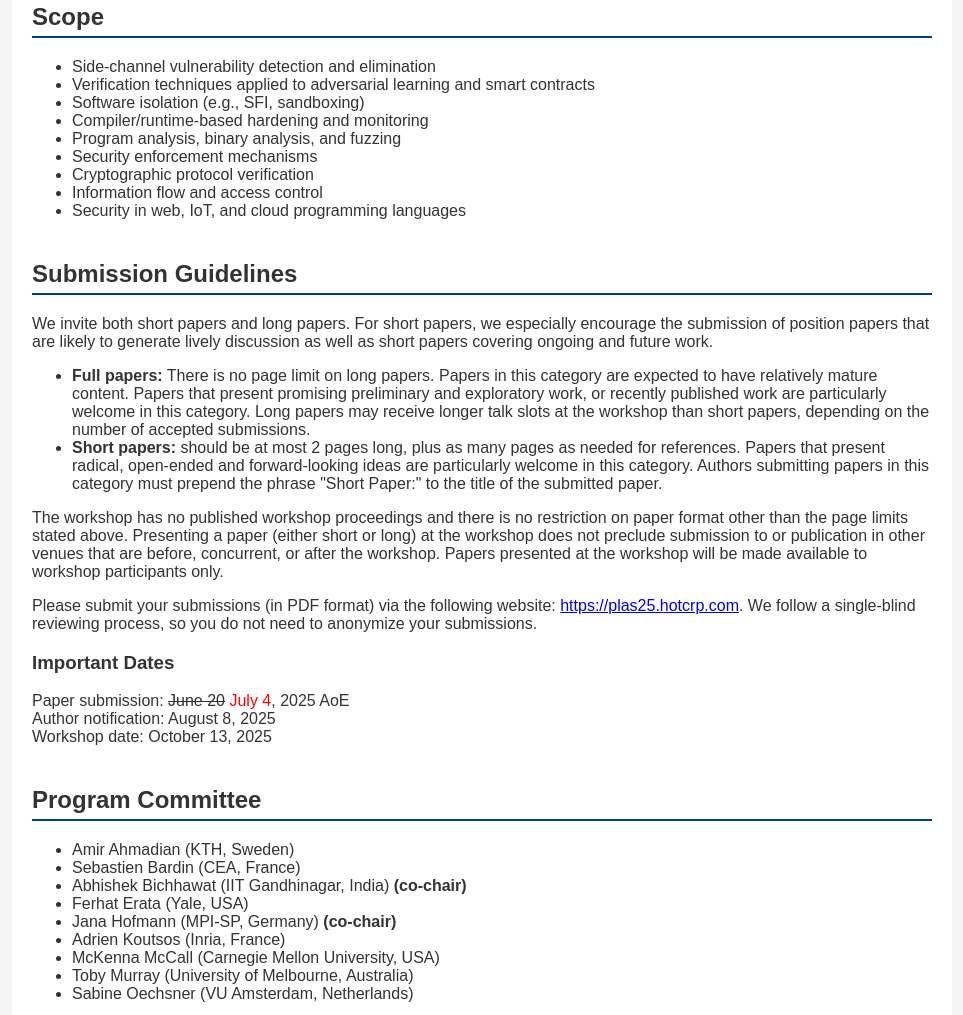
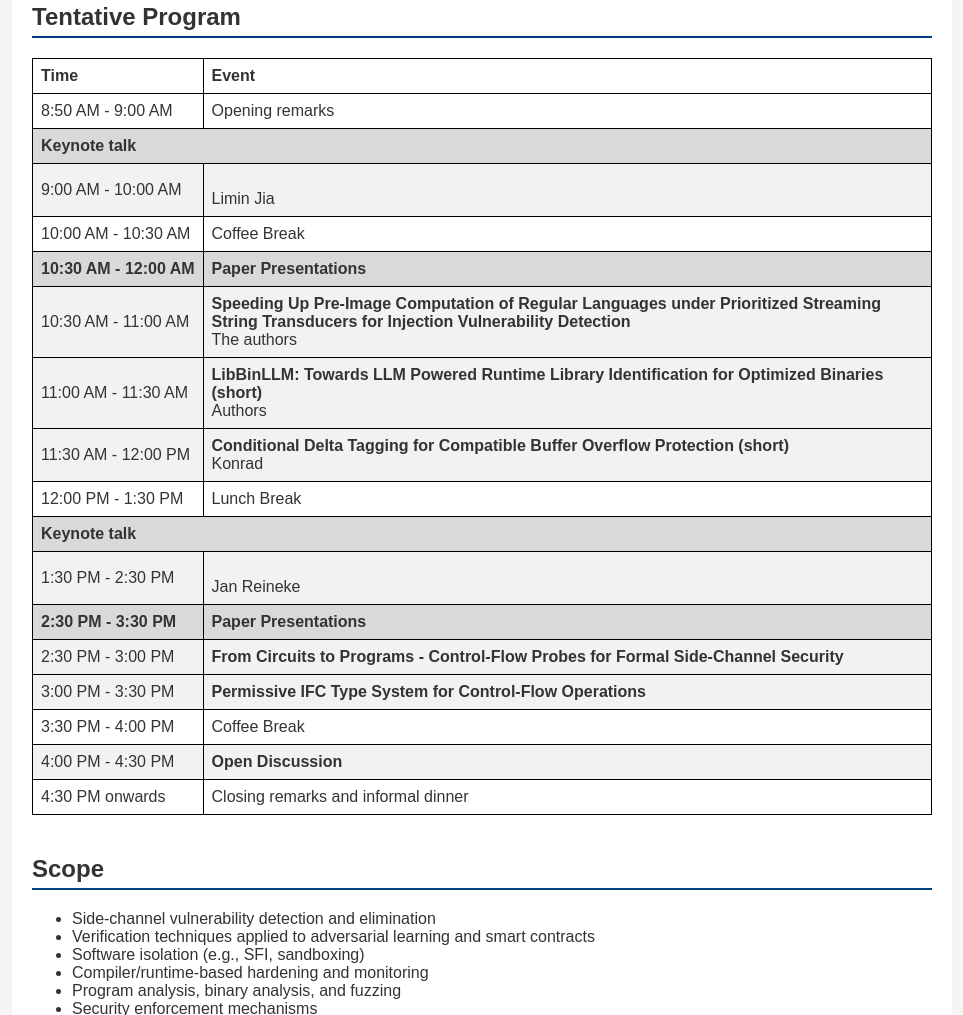
Before and after one commit to plas25/plas25.github.io, a plain HTML site: page index.html in a window 1280 px wide. Shown: the part 847-1862 px from the top of the page, without its empty margins (158-1121 px from the left). Drawn offline with Linux system fonts and the light colour scheme.

Commit message:
Update index.html

```diff
--- a/index.html
+++ b/index.html
@@ -4,6 +4,14 @@
     <meta charset="UTF-8">
     <title>PLAS 2025 - Workshop on Programming Languages and Analysis for Security</title>
     <link rel="stylesheet" href="style.css">
+	<style>
+        table, th, td {
+            border: 1px solid black;
+            border-collapse: collapse;
+            padding: 8px;
+            text-align: left;
+        }
+    </style>
 </head>
 <body>
     <header>
@@ -49,6 +57,91 @@
 	    <a href="https://www.andrew.cmu.edu/user/liminjia/">Limin Jia </a>
 	    <p>Carnegie Mellon University</p> -->
 	</section>
+
+		<section id="program">
+            <h2>Tentative Program</h2>
+			<table>
+        <thead>
+            <tr>
+                <th>Time</th>
+                <th>Event</th>
+            </tr>
+        </thead>
+        <tbody>
+            <tr>
+      <td style="padding: 8px; white-space: nowrap;">8:50 AM - 9:00 AM</td>
+      <td style="padding: 8px;">Opening remarks</td>
+    </tr>
+    <!-- Keynote Session Header -->
+    <tr>
+      <td colspan="2" style="padding: 8px; background-color: #d9d9d9; font-weight: bold;">Keynote talk</td>
+    </tr>
+    <tr style="background-color: #f2f2f2;">
+      <td style="padding: 8px; white-space: nowrap;">9:00 AM - 10:00 AM</td>
+     <td style="padding: 8px;"><strong></strong><br> Limin Jia</td>
+    </tr>
+    <tr>
+      <td style="padding: 8px;">10:00 AM - 10:30 AM</td>
+      <td style="padding: 8px;">Coffee Break</td>
+    </tr>
+    <!-- Paper Presentation Session Header -->
+    <tr>
+      <td style="padding: 8px; background-color: #d9d9d9; font-weight: bold; white-space: nowrap;">10:30 AM - 12:00 AM</td>
+      <td style="padding: 8px; background-color: #d9d9d9; font-weight: bold;">Paper Presentations</td>
+    </tr>
+    <!-- Papers -->
+    <tr style="background-color: #f2f2f2;">
+      <td style="padding: 8px; white-space: nowrap;">10:30 AM - 11:00 AM</td>
+      <td style="padding: 8px;"><strong>Speeding Up Pre-Image Computation of Regular Languages under Prioritized Streaming String Transducers for Injection Vulnerability Detection</strong><br>The authors</td>
+    </tr>
+    <tr style="background-color: #f2f2f2;">
+      <td style="padding: 8px; white-space: nowrap;">11:00 AM - 11:30 AM</td>
+      <td style="padding: 8px;"><strong>LibBinLLM: Towards LLM Powered Runtime Library Identification for Optimized Binaries (short)</strong><br>Authors</td>
+    </tr>
+    <tr style="background-color: #f2f2f2;">
+      <td style="padding: 8px; white-space: nowrap;">11:30 AM - 12:00 PM</td>
+      <td style="padding: 8px;"><strong>Conditional Delta Tagging for Compatible Buffer Overflow Protection (short)</strong><br>Konrad </td>
+    </tr>
+    <tr>
+      <td style="padding: 8px;">12:00 PM - 1:30 PM</td>
+      <td style="padding: 8px;">Lunch Break</td>
+    </tr>
+	<tr>
+      <td colspan="2" style="padding: 8px; background-color: #d9d9d9; font-weight: bold;">Keynote talk</td>
+    </tr>
+	<tr style="background-color: #f2f2f2;">
+      <td style="padding: 8px; white-space: nowrap;">1:30 PM - 2:30 PM</td>
+     <td style="padding: 8px;"><strong></strong><br>Jan Reineke</td>
+    </tr>
+    <!-- Paper Presentation Session Header -->
+    <tr>
+      <td style="padding: 8px; background-color: #d9d9d9; font-weight: bold; white-space: nowrap;">2:30 PM - 3:30 PM</td>
+      <td style="padding: 8px; background-color: #d9d9d9; font-weight: bold;">Paper Presentations</td>
+    </tr>
+    <!-- Papers -->
+    <tr style="background-color: #f2f2f2;">
+      <td style="padding: 8px; white-space: nowrap;">2:30 PM - 3:00 PM</td>
+      <td style="padding: 8px;"><strong>From Circuits to Programs - Control-Flow Probes for Formal Side-Channel Security</strong><br></td>
+    </tr>
+    <tr style="background-color: #f2f2f2;">
+      <td style="padding: 8px; white-space: nowrap;">3:00 PM - 3:30 PM</td>
+      <td style="padding: 8px;"><strong>Permissive IFC Type System for Control-Flow Operations </strong><br></td>
+    </tr>
+    <tr>
+      <td style="padding: 8px;">3:30 PM - 4:00 PM</td>
+      <td style="padding: 8px;">Coffee Break</td>
+    </tr>
+    <tr style="background-color: #f2f2f2;">
+      <td style="padding: 8px; white-space: nowrap;">4:00 PM - 4:30 PM</td>
+     <td style="padding: 8px;"><strong>Open Discussion</strong><br></td>
+    </tr>
+    <tr>
+      <td style="padding: 8px;">4:30 PM onwards</td>
+      <td style="padding: 8px;">Closing remarks and informal dinner</td>
+    </tr>
+        </tbody>
+    </table>
+		</section>
 
         <section id="topics">
             <h2>Scope</h2>
```
